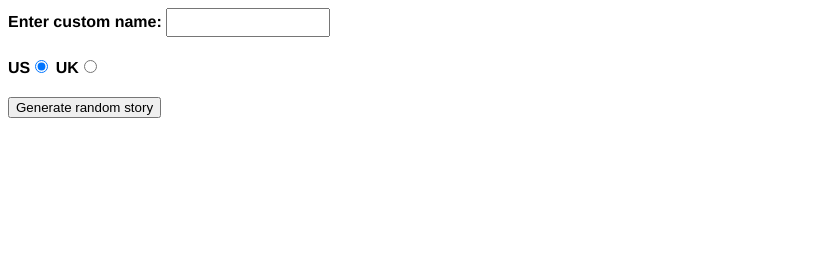
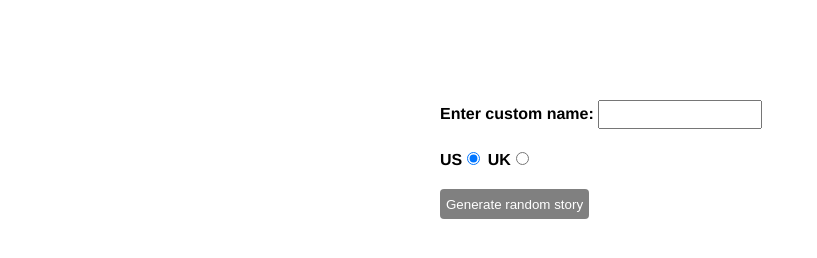
Before and after one commit to h-morgan/story-generator, a plain HTML site: page index.html in a window 1280 px wide. Shown: the whole page, without its empty margins (0-817 px from the left). Drawn offline with Linux system fonts and the light colour scheme.

Commit message:
restyle page to center and modernize button

```diff
--- a/index.html
+++ b/index.html
@@ -10,7 +10,6 @@
     <style>
     body {
       font-family: helvetica, sans-serif;
-      width: 350px;
     }
     label {
       font-weight: bold;
@@ -28,23 +27,47 @@
       padding: 10px;
       visibility: hidden;
     }
+
+    button {
+      height: 30px;
+      border-radius: 4px;
+      color: white;
+      background-color: grey;
+      border: none;
+    }
+
+    button:hover {
+      background-color: darkgray;
+    }
+
+    .container {
+      max-width: 400px;
+      margin: auto;
+    }
+
+    .top {
+      margin-top: 100px;
+    }
+
+
+
     </style>
   </head>
 
   <body>
-    <div>
+    <div class="container top">
       <label for="customname">Enter custom name:</label>
       <input id="customname" type="text" placeholder="">
     </div>
-    <div>
+    <div class="container">
       <label for="us">US</label><input id="us" type="radio" name="ukus" value="us" checked>
       <label for="uk">UK</label><input id="uk" type="radio" name="ukus" value="uk">
     </div>
-    <div>
+    <div class="container">
       <button class="randomize">Generate random story</button>
     </div>
     <!-- Thanks a lot to Willy Aguirre for his help with the code for this assessment -->
-    <p class="story"></p>
+    <p class="story container"></p>
 
 
     <script type="text/javascript" src="main.js"></script>
```
